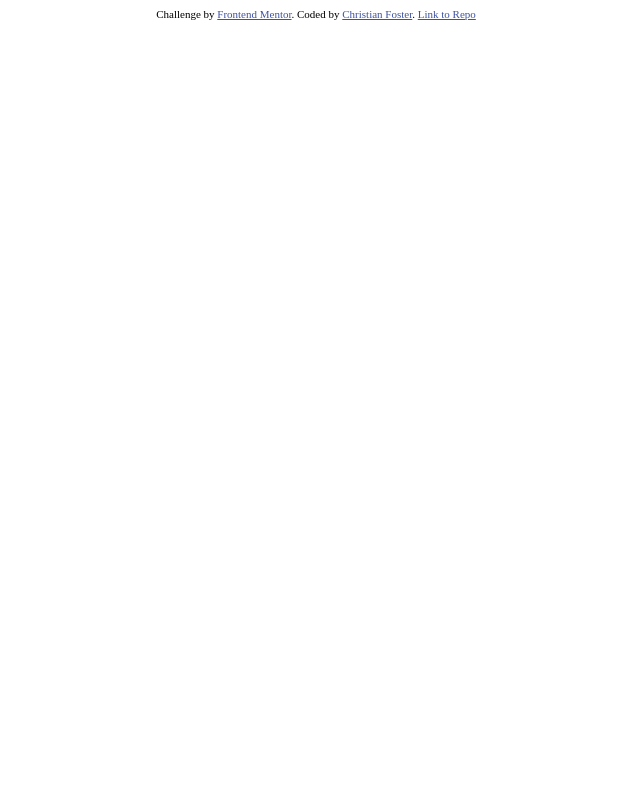
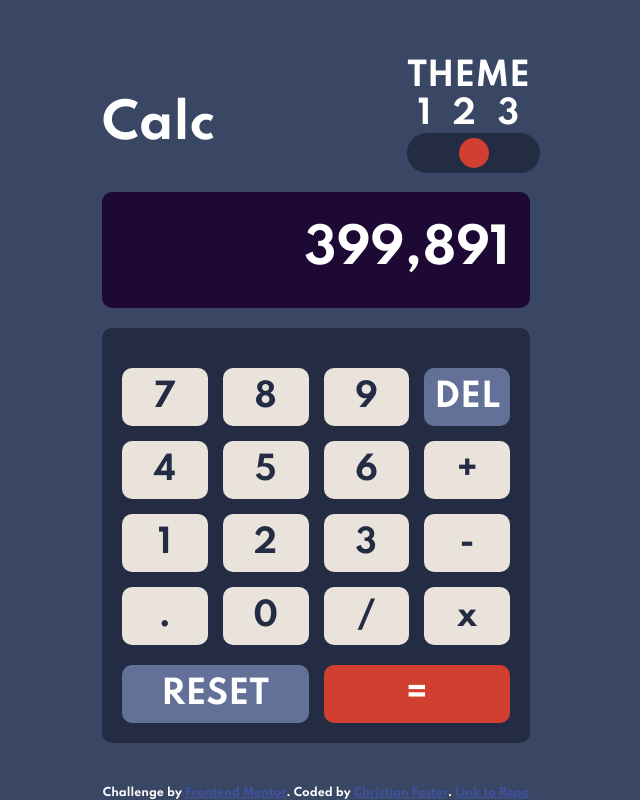
Before and after one commit to fosteeco/front-end-mentor-calculator-app, a plain HTML site: page index.html in a window 1280 px wide. Shown: the whole page, without its empty margins (324-964 px from the left). Drawn offline with Linux system fonts and the light colour scheme.

Commit message:
Finished basic desktop design

```diff
--- a/index.html
+++ b/index.html
@@ -3,7 +3,6 @@
   <head>
     <meta charset="UTF-8" />
     <meta name="viewport" content="width=device-width, initial-scale=1.0" />
-    <!-- displays site properly based on user's device -->
 
     <link
       rel="icon"
@@ -14,18 +13,52 @@
 
     <title>Frontend Mentor | Calculator app</title>
 
-    <!-- Feel free to remove these styles or customise in your own stylesheet 👍 -->
-    <style>
-      .attribution {
-        font-size: 11px;
-        text-align: center;
-      }
-      .attribution a {
-        color: hsl(228, 45%, 44%);
-      }
-    </style>
+    <link rel="stylesheet" href="style.css" />
   </head>
   <body>
+    <div class="calc-container">
+      <div class="calc-header">
+        <h2>Calc</h2>
+        <div class="calc-theme-controls">
+          <p>THEME</p>
+          <div class="calc-slider-container">
+            <div class="number-container">
+              <p>1</p>
+              <p>2</p>
+              <p>3</p>
+            </div>
+            <div class="calc-slider"><div class="circle"></div></div>
+          </div>
+        </div>
+      </div>
+      <div class="calc-screen">
+        <h2 id="calc-output" class="calc-output">399,891</h2>
+      </div>
+      <div class="calc-main">
+        <div class="num-pad">
+          <button class="calc-btn">7</button>
+          <button class="calc-btn">8</button>
+          <button class="calc-btn">9</button>
+          <button class="calc-btn secondary-btn">DEL</button>
+          <button class="calc-btn">4</button>
+          <button class="calc-btn">5</button>
+          <button class="calc-btn">6</button>
+          <button class="calc-btn">+</button>
+          <button class="calc-btn">1</button>
+          <button class="calc-btn">2</button>
+          <button class="calc-btn">3</button>
+          <button class="calc-btn">-</button>
+          <button class="calc-btn">.</button>
+          <button class="calc-btn">0</button>
+          <button class="calc-btn">/</button>
+          <button class="calc-btn">x</button>
+        </div>
+        <div class="calc-extra-buttons">
+          <button class="calc-btn secondary-btn">RESET</button>
+          <button class="calc-btn eq-btn">=</button>
+        </div>
+      </div>
+    </div>
     <div class="attribution">
       Challenge by
       <a
--- /dev/null
+++ b/style.css
@@ -0,0 +1,131 @@
+@import url('https://fonts.googleapis.com/css2?family=Spartan:wght@700&display=swap');
+
+:root {
+  --mainBg: hsl(222, 26%, 31%);
+  --white: hsl(0, 0%, 100%);
+  --redKeyBg: hsl(6, 63%, 50%);
+  --calcScreenBg: hsl(268, 71%, 12%);
+  --keypadBg: hsl(223, 31%, 20%);
+  --keyBg: hsl(30, 25%, 89%);
+  --keyColor: hsl(223, 31%, 20%);
+  --secondaryKeyBgColor: hsl(225, 21%, 49%);
+  --sliderBg: hsl(223, 31%, 20%);
+}
+
+body {
+  background-color: var(--mainBg);
+  font-family: 'Spartan';
+  font-size: 32px;
+  color: var(--white);
+  display: flex;
+  justify-content: center;
+  min-height: 100vh;
+  margin: 0;
+  align-items: center;
+}
+
+p {
+  margin: 0;
+}
+
+.calc-header {
+  display: flex;
+  justify-content: space-between;
+}
+
+.calc-theme-controls {
+  display: flex;
+  flex-direction: column;
+}
+
+.calc-slider-container {
+  display: flex;
+  flex-direction: column;
+}
+
+.calc-slider {
+  width: 100%;
+  height: 30px;
+  border-radius: 20px;
+  background-color: var(--sliderBg);
+  display: flex;
+  justify-content: center;
+  padding: 5px;
+}
+
+.circle {
+  height: 100%;
+  width: 30px;
+  border-radius: 100%;
+  background-color: var(--redKeyBg);
+}
+
+.number-container {
+  display: flex;
+  justify-content: space-around;
+}
+
+.calc-screen h2 {
+  margin: 0;
+}
+
+.calc-screen {
+  background-color: var(--calcScreenBg);
+  display: flex;
+  justify-content: flex-end;
+  border-radius: 10px;
+  padding: 30px 20px;
+}
+
+.calc-main {
+  margin-top: 20px;
+  background-color: var(--keypadBg);
+  display: grid;
+  gap: 20px;
+  border-radius: 10px;
+  padding: 20px;
+}
+
+.num-pad {
+  display: grid;
+  grid-template-columns: repeat(4, 1fr);
+  gap: 15px;
+  margin-top: 20px;
+}
+
+.secondary-btn {
+  background-color: var(--secondaryKeyBgColor) !important;
+  color: var(--white) !important;
+}
+
+.calc-extra-buttons {
+  display: grid;
+  grid-template-columns: repeat(2, 1fr);
+  gap: 15px;
+}
+
+.eq-btn {
+  background-color: var(--redKeyBg) !important;
+  color: var(--white) !important;
+}
+
+.calc-btn {
+  border: 0;
+  cursor: pointer;
+  font-family: 'Spartan';
+  background-color: var(--keyBg);
+  font-size: 2rem;
+  border-radius: 10px;
+  padding: 10px;
+  color: var(--keyColor);
+}
+
+.attribution {
+  font-size: 11px;
+  text-align: center;
+  position: fixed;
+  bottom: 0;
+}
+.attribution a {
+  color: hsl(228, 45%, 44%);
+}
```
